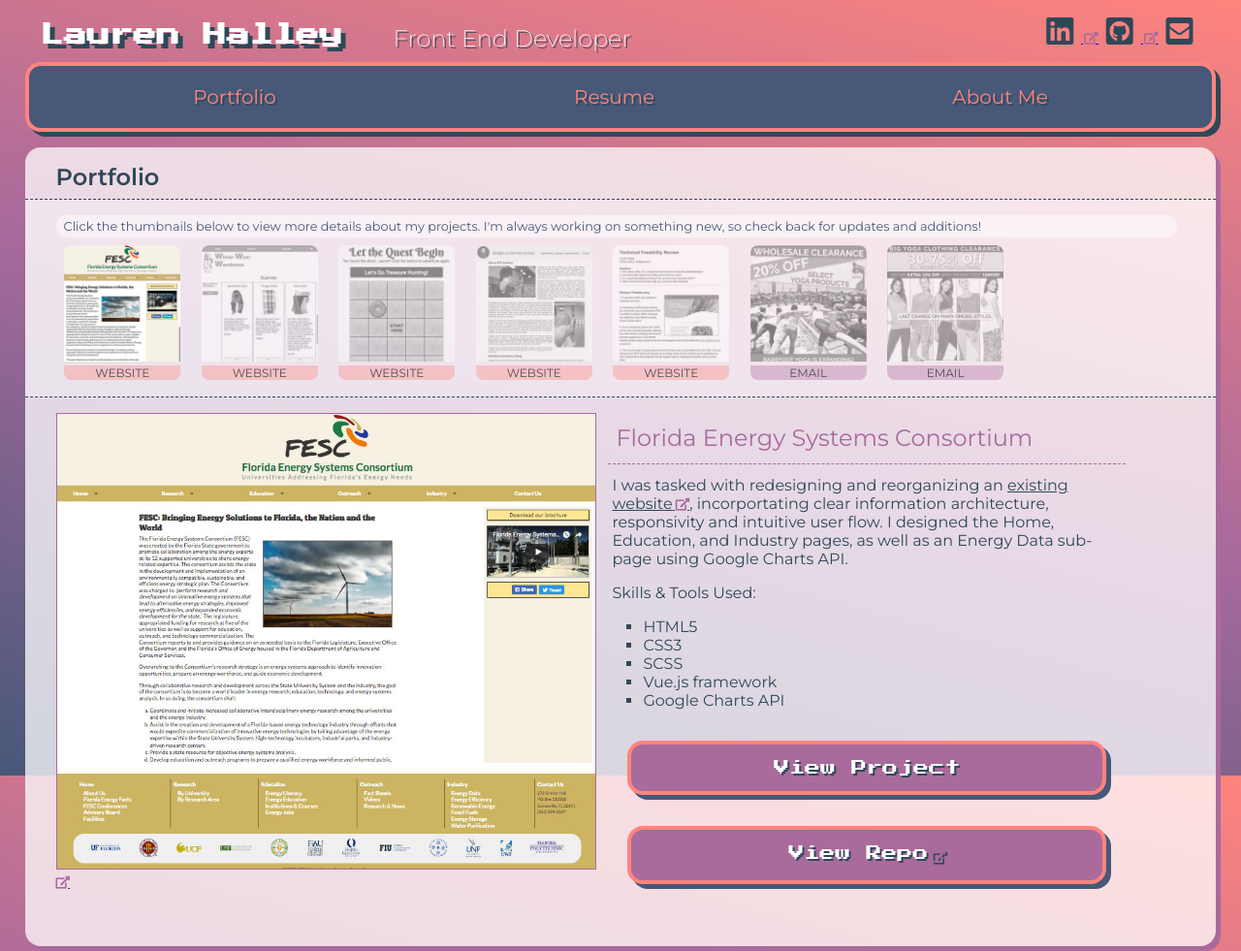
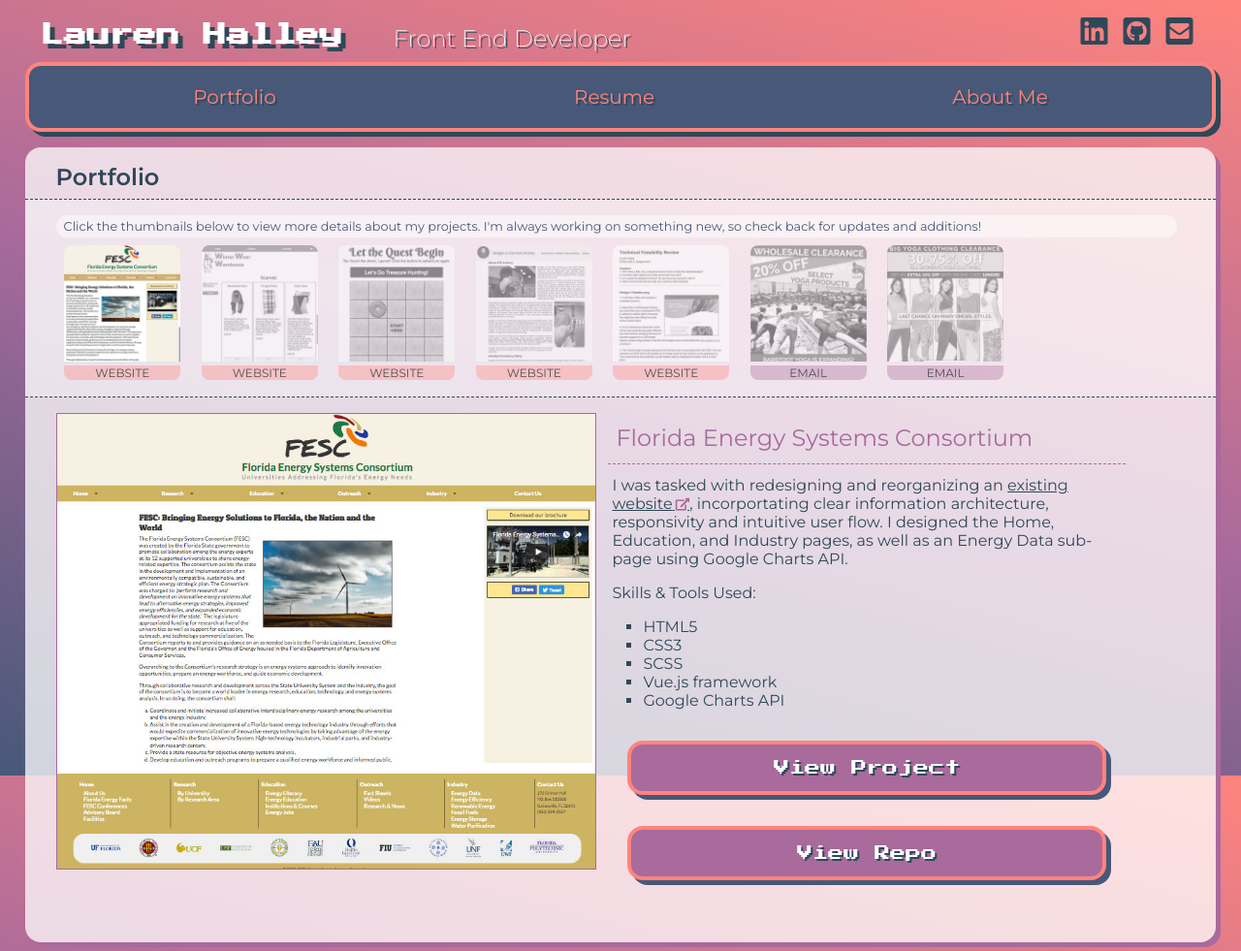
Before and after one commit to halleyl/Portfolio, a plain HTML site: page portfolio.html in a window 1280 px wide. Shown: the top 981 px of the page at 97% size. Drawn offline with Linux system fonts and the light colour scheme.

Commit message:
Update FA external link icons to apply within portfolio page only

```diff
--- a/styles/stylesheet.scss
+++ b/styles/stylesheet.scss
@@ -189,7 +189,7 @@
 }
 
 // Insert FA external link icon after external link
-a[target="_blank"]:after {
+#projDesc a[target="_blank"]:after {
     font-family: 'Font Awesome 5 Free';
     font-weight: 900;
     font-size: .8rem;
```
Also changed, not shown: styles/stylesheet.css, 1 other file.
